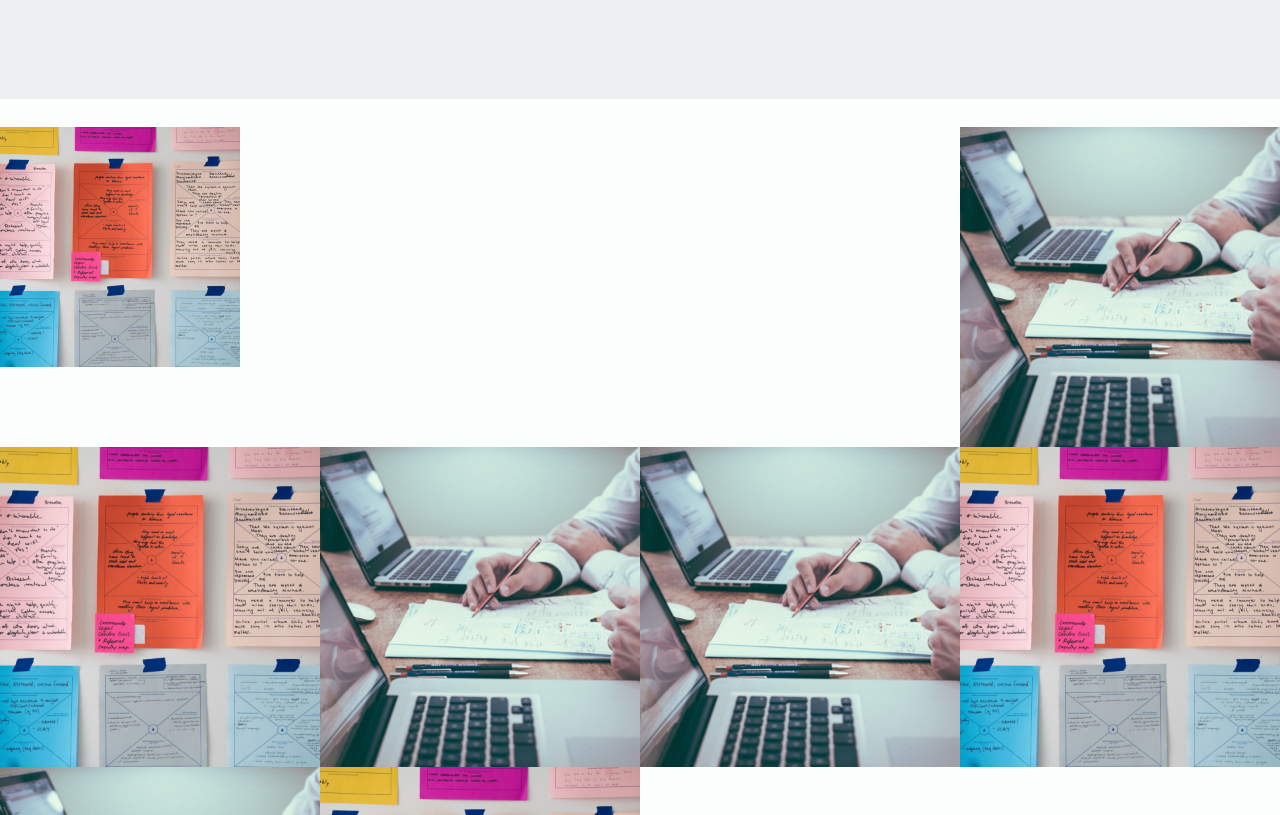
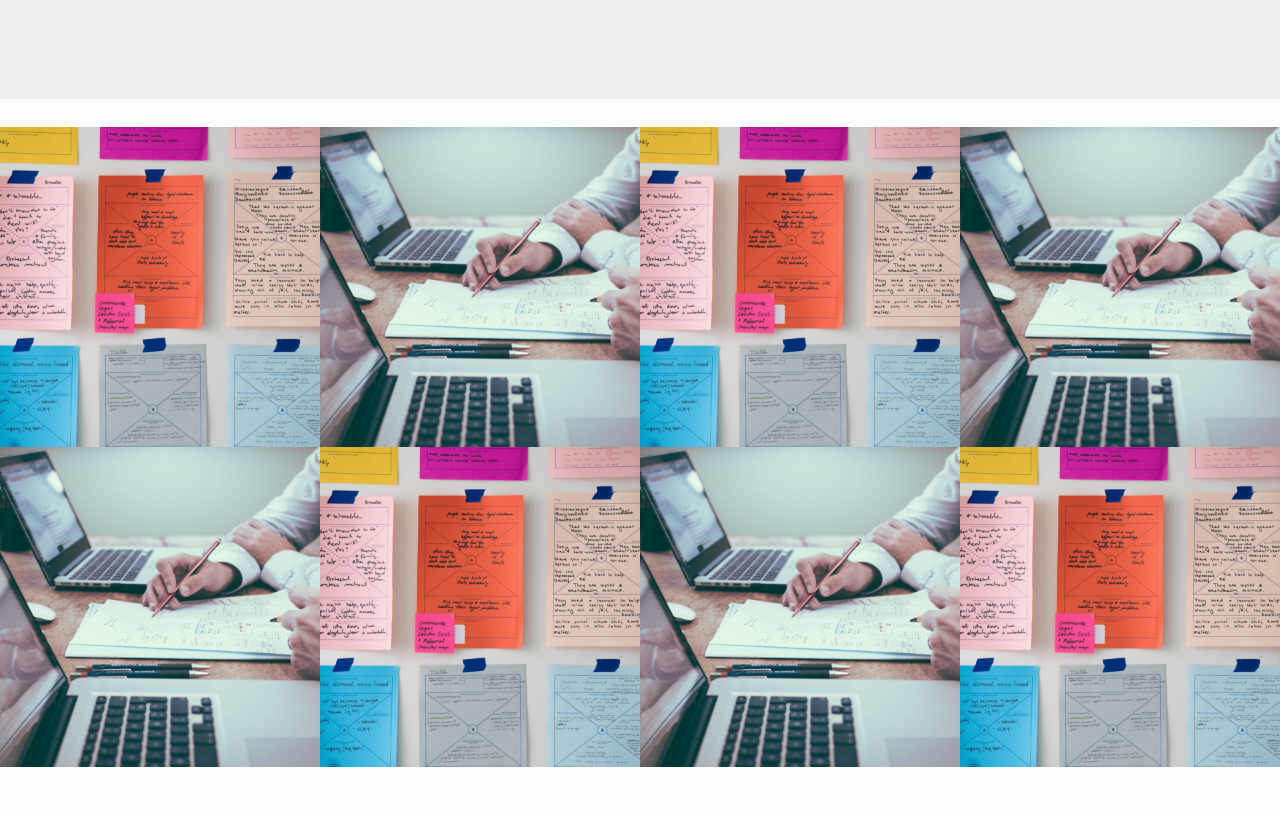
Before and after one commit to ChristianRC007/Practice1, a plain HTML site: page index.html in a window 1280 px wide. Shown: the part 2880-3695 px from the top of the page. Drawn offline with Linux system fonts and the light colour scheme; a web font is replaced by a local one.

Commit message:
Исправляет ошибку

```diff
--- a/index.html
+++ b/index.html
@@ -151,7 +151,6 @@
     </section>
     <section class="portfolio">
       <div class="portfolio-box">
-        <div class="card-item">
         <img
           class="portfolio-image"
           src="./images/project1.jpg"
@@ -159,7 +158,6 @@
           height="480"
           alt=""
         />
-        </div>
         <img
           class="portfolio-image"
           src="./images/project2.jpg"
```
Lines whose indentation alone changed are shown as unchanged.
